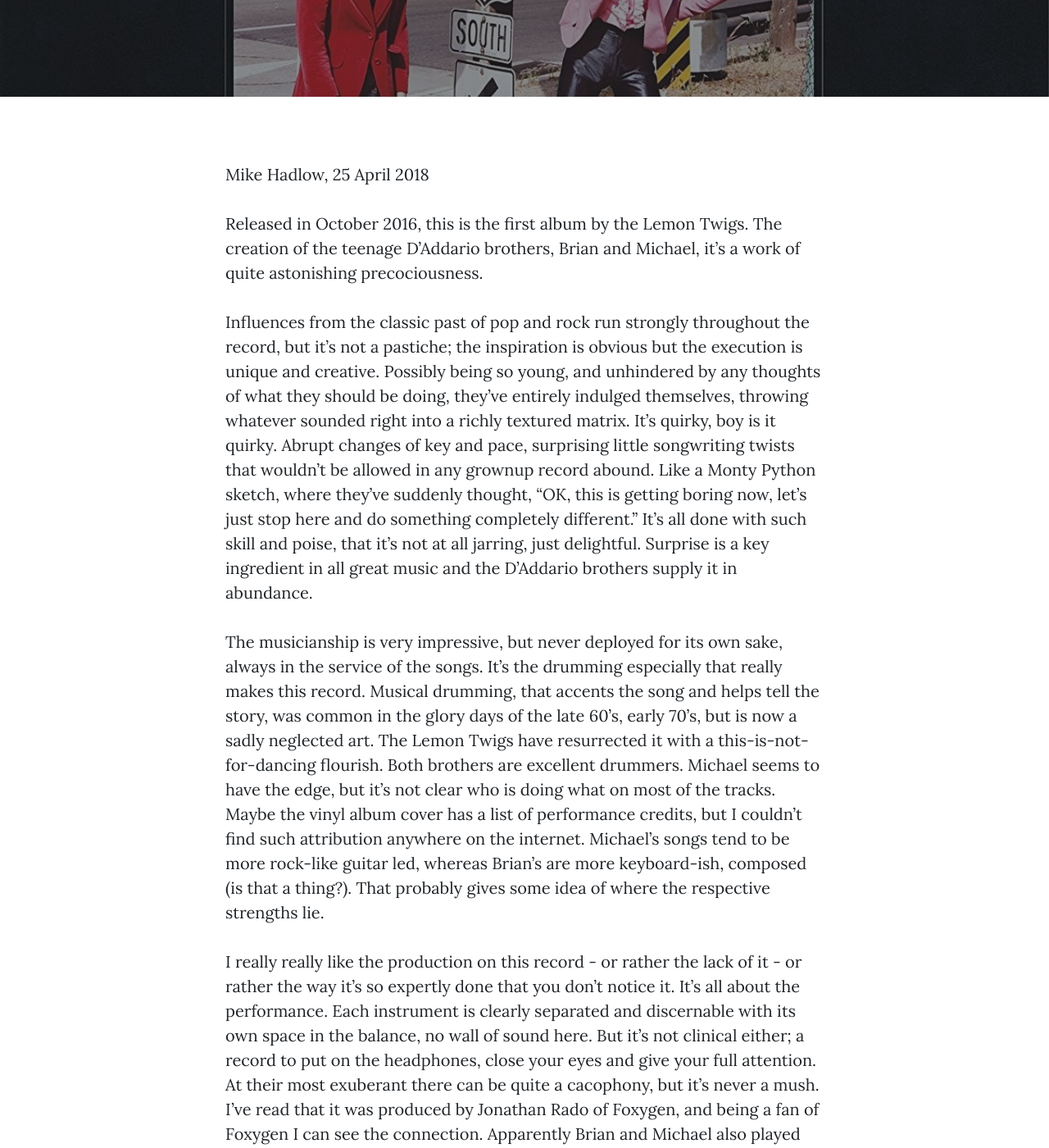
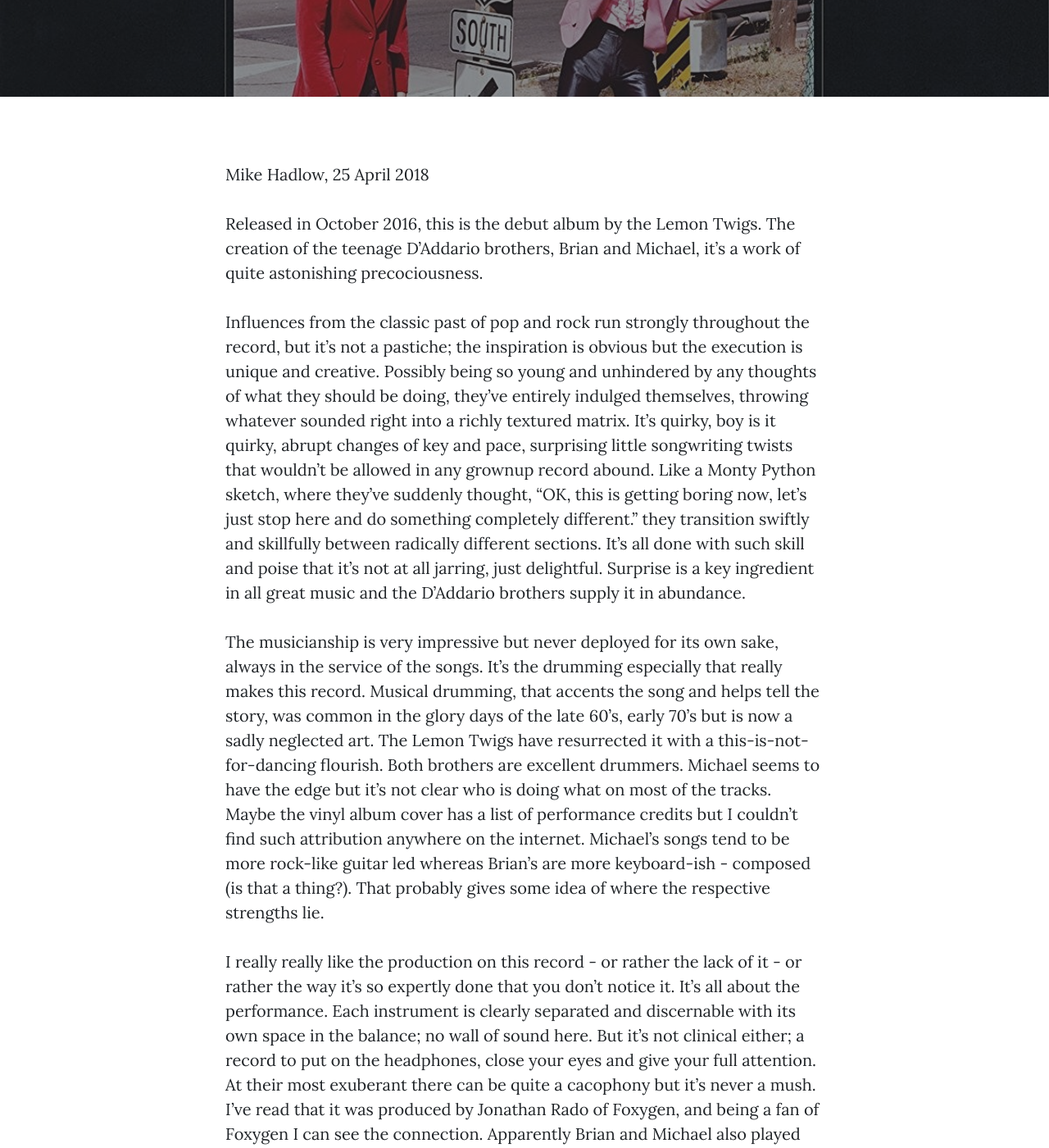
Before and after one commit to mikehadlow/owlbadger, a Jekyll site: the page built from docs/_posts/2018-04-25-do-hollywood.md, in a window 1280 px wide and 1400 px high, scrolled down 414 px. Shown: the whole window at 82% size. Built offline with Jekyll 4.4.1, drawn with Linux system fonts in a browser that asks for light colours; some of the changed text lies outside the part shown.

Commit message:
Update 2018-04-25-do-hollywood.md

```diff
--- a/docs/_posts/2018-04-25-do-hollywood.md
+++ b/docs/_posts/2018-04-25-do-hollywood.md
@@ -6,20 +6,19 @@
 author: Mike Hadlow
 image: img/do-hollywood.jpg
 ---
-Released in October 2016, this is the first album by the Lemon Twigs. The creation of the teenage D'Addario brothers, Brian and Michael,
-it's a work of quite astonishing precociousness.
+Released in October 2016, this is the debut album by the Lemon Twigs. The creation of the teenage D’Addario brothers, Brian and Michael, it’s a work of quite astonishing precociousness.
 
-Influences from the classic past of pop and rock run strongly throughout the record, but it’s not a pastiche; the inspiration is obvious but the execution is unique and creative. Possibly being so young, and unhindered by any thoughts of what they should be doing, they’ve entirely indulged themselves, throwing whatever sounded right into a richly textured matrix. It’s quirky, boy is it quirky. Abrupt changes of key and pace, surprising little songwriting twists that wouldn’t be allowed in any grownup record abound. Like a Monty Python sketch, where they’ve suddenly thought, “OK, this is getting boring now, let’s just stop here and do something completely different.” It’s all done with such skill and poise, that it’s not at all jarring, just delightful. Surprise is a key ingredient in all great music and the D’Addario brothers supply it in abundance.
+Influences from the classic past of pop and rock run strongly throughout the record, but it’s not a pastiche; the inspiration is obvious but the execution is unique and creative. Possibly being so young and unhindered by any thoughts of what they should be doing, they’ve entirely indulged themselves, throwing whatever sounded right into a richly textured matrix. It’s quirky, boy is it quirky, abrupt changes of key and pace, surprising little songwriting twists that wouldn’t be allowed in any grownup record abound. Like a Monty Python sketch, where they’ve suddenly thought, “OK, this is getting boring now, let’s just stop here and do something completely different.” they transition swiftly and skillfully between radically different sections. It’s all done with such skill and poise that it’s not at all jarring, just delightful. Surprise is a key ingredient in all great music and the D’Addario brothers supply it in abundance.
 
-The musicianship is very impressive, but never deployed for its own sake, always in the service of the songs. It’s the drumming especially that really makes this record. Musical drumming, that accents the song and helps tell the story, was common in the glory days of the late 60’s, early 70’s, but is now a sadly neglected art. The Lemon Twigs have resurrected it with a this-is-not-for-dancing flourish. Both brothers are excellent drummers. Michael seems to have the edge, but it’s not clear who is doing what on most of the tracks. Maybe the vinyl album cover has a list of performance credits, but I couldn’t find such attribution anywhere on the internet. Michael’s songs tend to be more rock-like guitar led, whereas Brian’s are more keyboard-ish, composed (is that a thing?). That probably gives some idea of where the respective strengths lie.
+The musicianship is very impressive but never deployed for its own sake, always in the service of the songs. It’s the drumming especially that really makes this record. Musical drumming, that accents the song and helps tell the story, was common in the glory days of the late 60’s, early 70’s but is now a sadly neglected art. The Lemon Twigs have resurrected it with a this-is-not-for-dancing flourish. Both brothers are excellent drummers. Michael seems to have the edge but it’s not clear who is doing what on most of the tracks. Maybe the vinyl album cover has a list of performance credits but I couldn’t find such attribution anywhere on the internet. Michael’s songs tend to be more rock-like guitar led whereas Brian’s are more keyboard-ish - composed (is that a thing?). That probably gives some idea of where the respective strengths lie.
 
-I really really like the production on this record - or rather the lack of it - or rather the way it’s so expertly done that you don’t notice it. It’s all about the performance. Each instrument is clearly separated and discernable with its own space in the balance, no wall of sound here. But it’s not clinical either; a record to put on the headphones, close your eyes and give your full attention. At their most exuberant there can be quite a cacophony, but it’s never a mush. I’ve read that it was produced by Jonathan Rado of Foxygen, and being a fan of Foxygen I can see the connection. Apparently Brian and Michael also played extensively on Hang, Foxygen’s last album, so he was obviously as impressed by their musicianship as we are.
+I really really like the production on this record - or rather the lack of it - or rather the way it’s so expertly done that you don’t notice it. It’s all about the performance. Each instrument is clearly separated and discernable with its own space in the balance; no wall of sound here. But it’s not clinical either; a record to put on the headphones, close your eyes and give your full attention. At their most exuberant there can be quite a cacophony but it’s never a mush. I’ve read that it was produced by Jonathan Rado of Foxygen, and being a fan of Foxygen I can see the connection. Apparently Brian and Michael also played extensively on Hang, Foxygen’s last album, he was obviously as impressed by their musicianship as we are.
 
-There’s no filler on Do Hollywood, but there’s definitely a high point with Baby Baby followed by These Words. I love the whole vibe of Baby Baby, the introduction, with guitars, a wonderful plunky bass and old-school synth lines, and Michael’s flanged vocals give a beautiful chilled groove. It’s also classic Lemon Twigs as the verse just stops before the joyful wordless chorus launches itself incongruously, but it just works. The middle “waiting on you” is one of my favorite musical moments of the last few years. These Words, the first single from the album, is a lesson in first class songwriting, as well as a showcase for Michael’s excellent drumming. I love the dynamics in this song, from the raucous intro, into the dreamy laid back verse and then to the crescendo of the last chorus. Then there’s another Lemon Twigs moment during the middle eight, a crazy ragtime instrumental that just lands at the end of the song.
+There’s no filler on Do Hollywood, but there’s definitely a high point from track four with Baby Baby followed by These Words. I love the whole vibe of Baby Baby, the introduction with guitars, a wonderful plunky bass, old-school synth lines and Michael’s flanged vocals gives a beautiful chilled groove. It’s also classic Lemon Twigs as the verse stops abruptly before the joyful wordless chorus launches itself. The middle “waiting on you” section is one of my favorite musical moments of the last few years. These Words, the first single from the album is a lesson in first class songwriting as well as a showcase for Michael’s excellent drumming. I love the dynamics in this song, from the raucous intro into the dreamy laid back verse and then to the crescendo of the last chorus. Then there’s another Lemon Twigs moment during the middle eight, a crazy ragtime instrumental that lands at the end of the song.
 
-As I said before, there’s no filler on this record and it rewards an end-to-end listen. The last three tracks especially are a great musical rollercoaster. At times it seems that they’ve just glued together some rather disparate musical ideas, but it still works. You certainly don’t get bored.
+As I said before, there’s no filler on this record and it rewards an end-to-end listen. The last three tracks especially are a great musical rollercoaster. At times it seems that they’ve just glued together some rather disparate musical ideas but it still works. You certainly don’t get bored.
 
-The future looks bright for the Lemon Twigs. There’s a further EP, Brother’s of Destruction, of ‘outtakes’ from Do Hollywood. It’s still a great listen, especially Night Song, which is one of my favorite songs of theirs. They also just released an excellent double-A single Foolin’ Around / Tailor Made, that has a different, early Stones/Faces vibe. I’m now waiting, with much anticipation for their next album that’s apparently going to be a musical about high school. Fitting considering their age.
+The future looks bright for the Lemon Twigs. There’s a further EP, Brother’s of Destruction, of ‘outtakes’ from Do Hollywood. It’s still a great listen, especially Night Song, which is one of my favorite songs of theirs. They also just released an excellent double-A single, Foolin’ Around / Tailor Made, that has a different early Stones/Faces vibe. I’m now waiting with much anticipation for their next album, apparently a musical about high school. Fitting considering their age.
 
 By the way, they're a great live band too. Check out this KEXP set:
 
```
